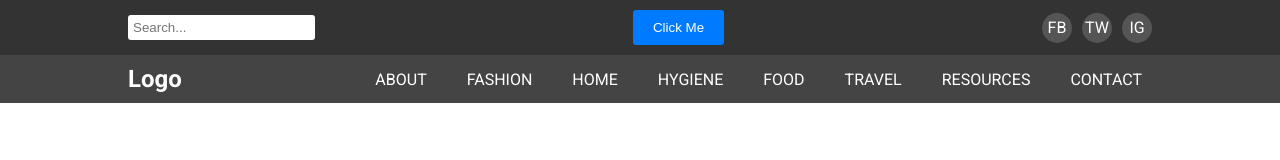
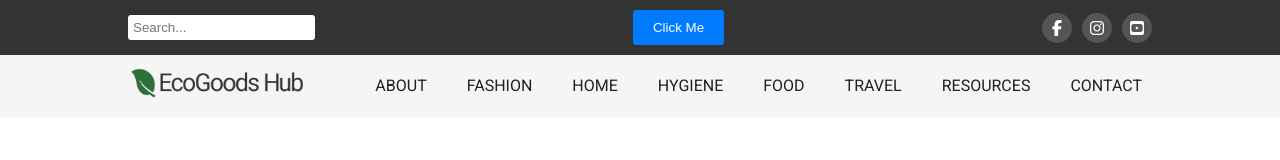
Before and after one commit to Maddie-Jordan/EcoGoods-Hub, a plain HTML site: page index.html in a window 1280 px wide. Drawn offline with Linux system fonts and the light colour scheme.

Commit message:
added logo  and font awesome

```diff
--- a/index.html
+++ b/index.html
@@ -4,7 +4,12 @@
     <meta charset="UTF-8">
     <meta name="viewport" content="width=device-width, initial-scale=1.0">
     <title>Responsive Header</title>
+    <link
+      rel="stylesheet"
+      href="https://cdnjs.cloudflare.com/ajax/libs/font-awesome/6.5.2/css/all.min.css"integrity="sha512-SnH5WK+bZxgPHs44uWIX+LLJAJ9/2PkPKZ5QiAj6Ta86w+fsb2TkcmfRyVX3pBnMFcV7oQPJkl9QevSCWr3W6A==" crossorigin="anonymous" referrerpolicy="no-referrer"
+    />
     <link rel="stylesheet" href="styles.css">
+
 </head>
 <body>
   <header class="top-header">
@@ -16,16 +21,19 @@
             <button>Click Me</button>
         </div>
         <div class="right-section">
-            <a href="#" class="social-icon">FB</a>
-            <a href="#" class="social-icon">TW</a>
-            <a href="#" class="social-icon">IG</a>
+            <a href="#" class="social-icon"><i class="fa-brands fa-facebook-f"></i>
+            </a>
+            <a href="#" class="social-icon"><i class="fa-brands fa-instagram"></i>
+            </a>
+            <a href="#" class="social-icon"><i class="fa-brands fa-square-youtube"></i>
+            </a>
         </div>
     </div>
 </header>
 <nav class="navbar">
     <div class="navbar-container">
         <div class="logo">
-            <a href="#">Logo</a>
+            <a href="#"><img class="main-logo" src="./images/EcoGoods-Main-Logo.png" alt="EcoGoods Main Logo"></a>
         </div>
         <ul class="menu">
             <li><a href="#">ABOUT</a></li>
--- a/styles.css
+++ b/styles.css
@@ -108,8 +108,8 @@ body {
 
 .navbar {
     width: 100%;
-    background-color: #444;
-    color: #fff;
+    background-color: #F5F5F5;
+    color: #212121;
     padding: 10px 0;
 }
 
@@ -128,6 +128,10 @@ body {
     font-weight: bold;
 }
 
+.main-logo {
+    width: 75%;
+}
+
 .menu {
     list-style: none;
     display: flex;
@@ -135,13 +139,13 @@ body {
 }
 
 .menu li a {
-    color: #fff;
+    color: #212121;
     text-decoration: none;
     padding: 5px 10px;
 }
 
 .menu li a:hover {
-    background-color: #555;
+    color: #F9A825;
     border-radius: 3px;
 }
 
```
